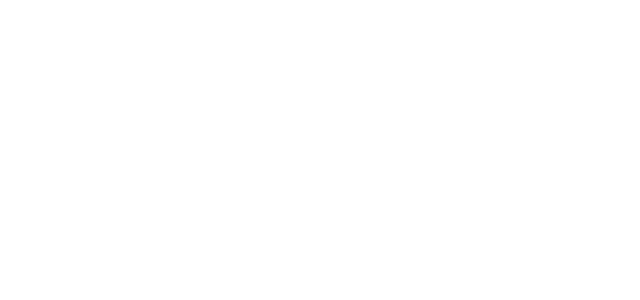
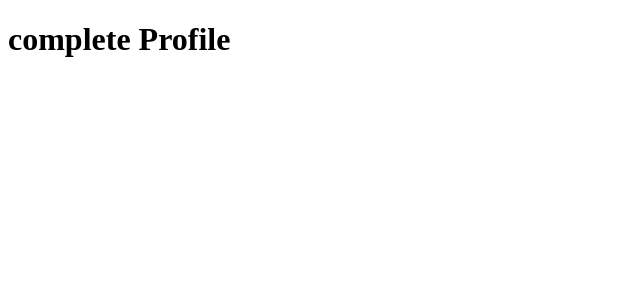
Before and after one commit to thameemk/blood-bank-arambram, a React (Create React App) app in the folder frond-end/: page /user/complete-profile in a window 1280 px wide. Shown: the top 300 px of the page, without its empty margins (0-640 px from the left). Built offline with nearby package versions, Linux system fonts and the light colour scheme.

Commit message:
complete profile

```diff
--- /dev/null
+++ b/frond-end/src/pages/NotFound.js
@@ -0,0 +1,16 @@
+import React from 'react';
+import { Helmet } from 'react-helmet';
+import Container from '@material-ui/core/Container';
+
+function NotFound(){
+    return(
+        <Container  component="main" maxWidth="xs">
+            <Helmet>
+                <title>404</title>
+            </Helmet>
+            <h1>404 Page Not Found</h1>
+        </Container>
+    );
+}
+
+export default NotFound;
--- a/frond-end/src/pages/index.js
+++ b/frond-end/src/pages/index.js
@@ -5,15 +5,20 @@
   Route,
   Link
 } from "react-router-dom";
-// import Home from './home';
+import completeProfile from './user/completeProfile';
 import Login from './Login';
 import Register from './Register';
+import NotFound from './NotFound';
 const Pages = () => {
     return(
         <Router>
+            <Switch>
             <Route exact path="/" component= {Login} />
             <Route path = "/login" component = {Login} />
             <Route path = "/register" component = {Register} />
+            <Route path = "/user/complete-profile" component = {completeProfile} />
+            <Route path="" component={NotFound} />
+            </Switch>
         </Router>
     );
 };
--- /dev/null
+++ b/frond-end/src/pages/user/completeProfile.js
@@ -0,0 +1,9 @@
+import React from 'react';
+
+function completeProfile(){
+    return(
+        <h1>complete Profile</h1>
+    );
+}
+
+export default completeProfile;
```
